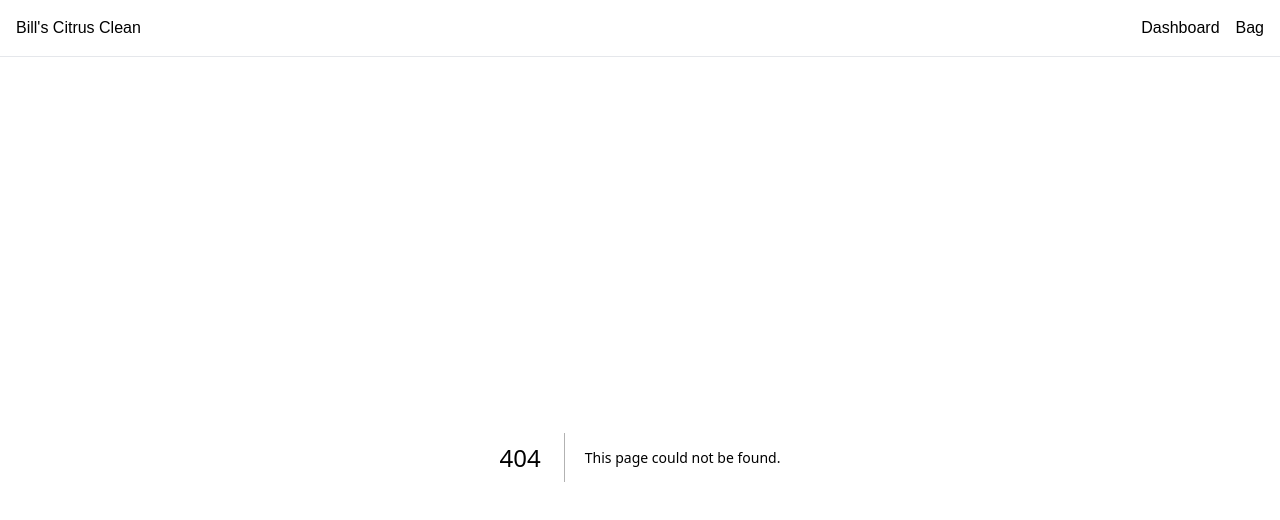
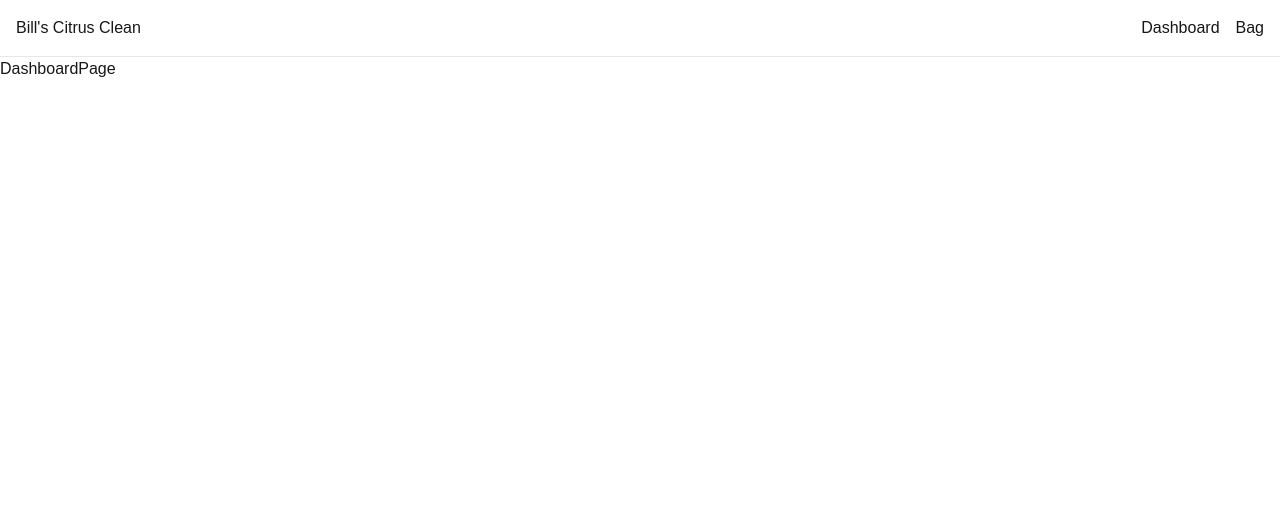
Before and after one commit to nexxdevv/bills-citrus-clean, a Next.js app: page /dashboard in a window 1280 px wide. Before the commit this address had no page. Shown: the top 520 px of the page. Built offline with nearby package versions, Linux system fonts and the light colour scheme.

Commit message:
add auth, bag, dashboard pages

```diff
--- /dev/null
+++ b/app/auth/page.jsx
@@ -0,0 +1,9 @@
+import React from 'react'
+
+const AuthPage = () => {
+  return (
+    <div>AuthPage</div>
+  )
+}
+
+export default AuthPage
--- /dev/null
+++ b/app/bag/page.jsx
@@ -0,0 +1,9 @@
+import React from 'react'
+
+const BagPage = () => {
+  return (
+    <div>BagPage</div>
+  )
+}
+
+export default BagPage
--- /dev/null
+++ b/app/dashboard/page.jsx
@@ -0,0 +1,9 @@
+import React from 'react'
+
+const DashboardPage = () => {
+  return (
+    <div>DashboardPage</div>
+  )
+}
+
+export default DashboardPage
```
